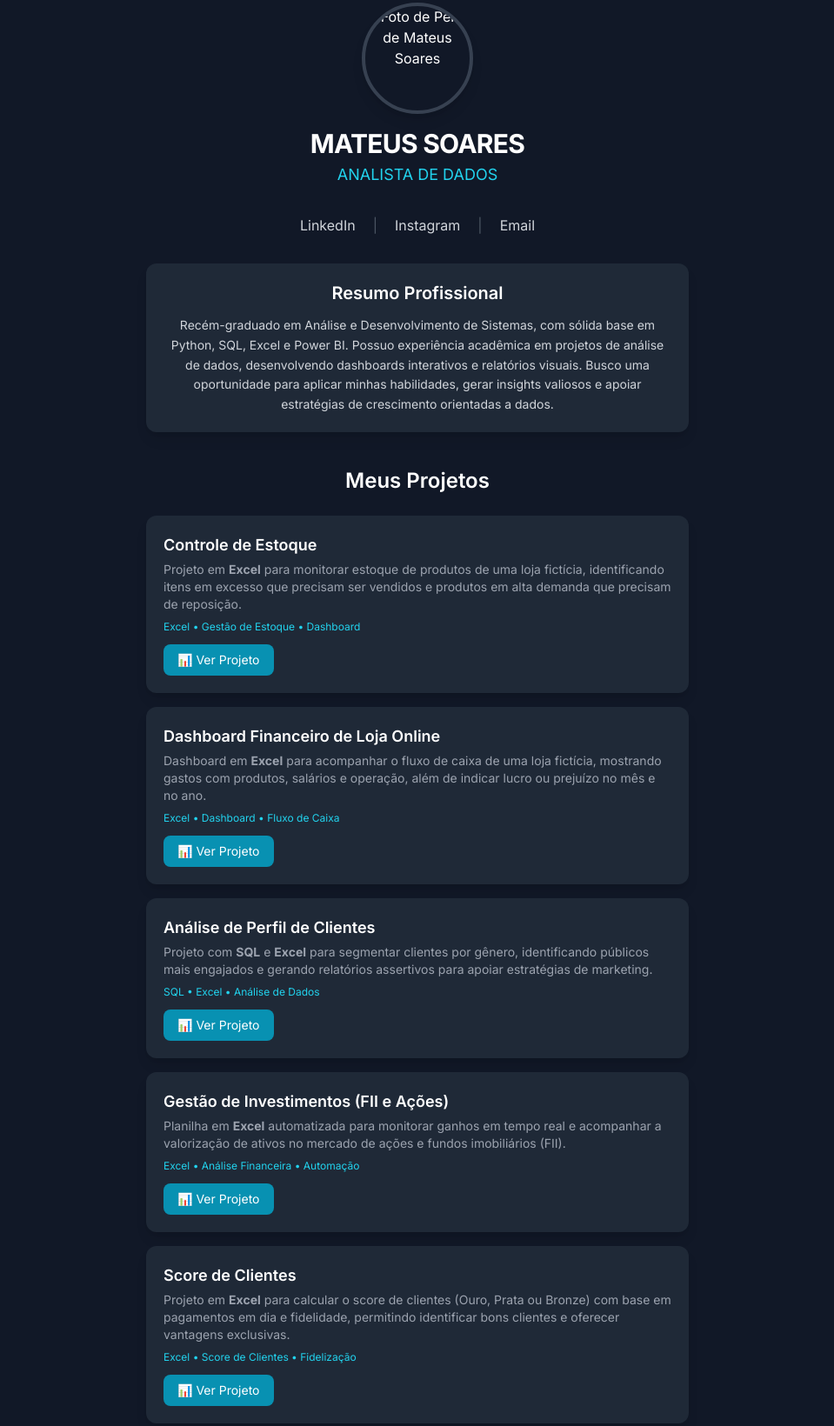
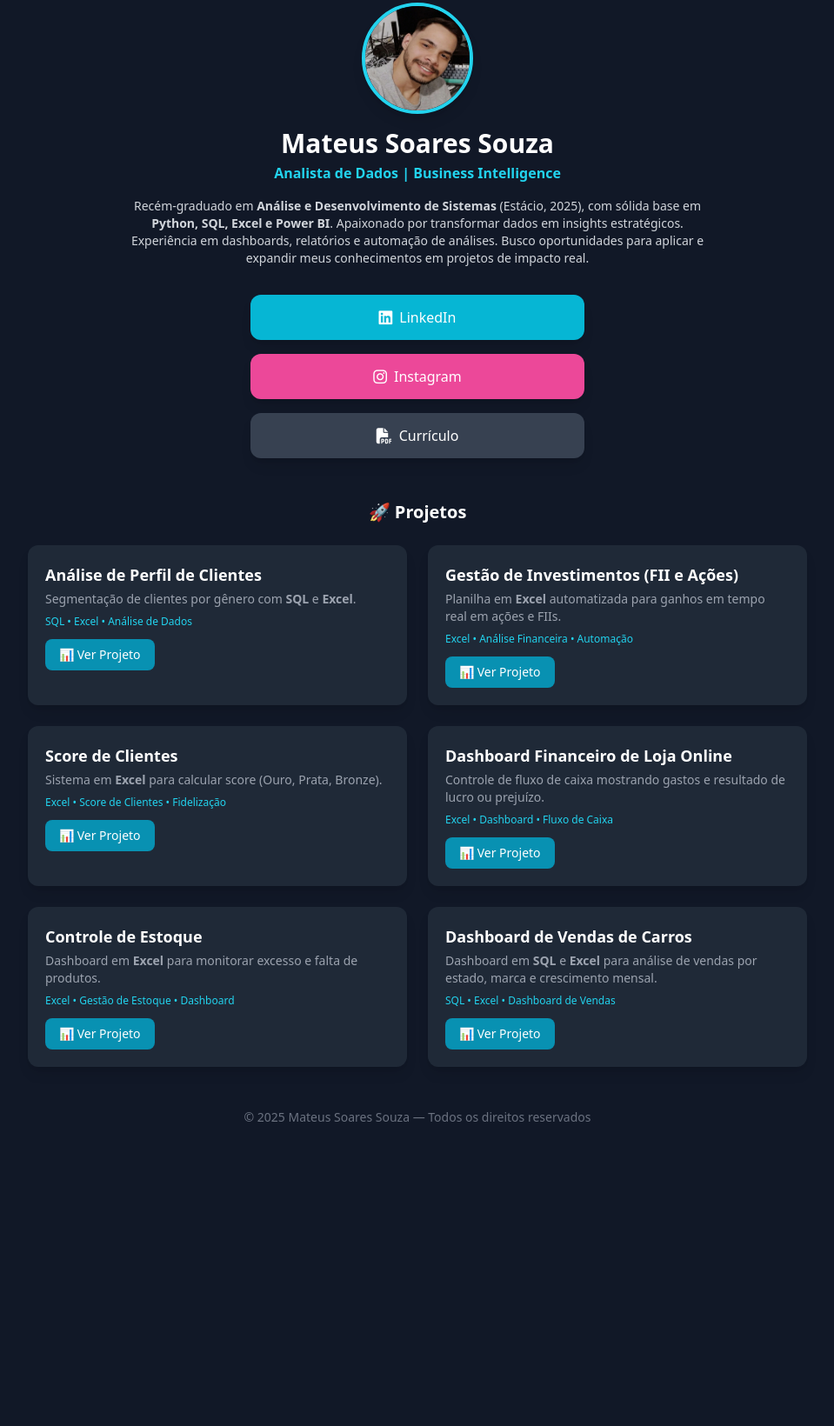
Before and after one commit to ssMatts/link-page, a plain HTML site: page index.html in a window 1280 px wide. Shown: the part 53-1693 px from the top of the page at 87% size, without its empty margins (160-1119 px from the left). After the commit the page ends 1372 px from the top, so only its background shows below. Drawn offline with nearby package versions, Linux system fonts and the light colour scheme.

Commit message:
Add files via upload

```diff
--- a/index.html
+++ b/index.html
@@ -1,138 +1,96 @@
 <!DOCTYPE html>
-<html lang="pt-br">
+<html lang="pt-BR">
 <head>
     <meta charset="UTF-8">
     <meta name="viewport" content="width=device-width, initial-scale=1.0">
-    <title>Mateus Soares | Portfólio de Projetos</title>
+    <title>Mateus Soares Souza | Portfólio</title>
+    <script src="https://cdn.tailwindcss.com"></script>
+    <link href="https://cdnjs.cloudflare.com/ajax/libs/font-awesome/6.4.0/css/all.min.css" rel="stylesheet">
+</head>
+<body class="bg-gray-900 text-white flex flex-col items-center min-h-screen p-6">
 
-    <script src="https://cdn.tailwindcss.com"></script>
+    <!-- Foto e Nome -->
+    <div class="flex flex-col items-center mt-8 text-center max-w-2xl">
+        <img src="photo.jpg" alt="Foto de Mateus" class="w-32 h-32 rounded-full shadow-lg border-4 border-cyan-400">
+        <h1 class="text-3xl font-bold mt-4">Mateus Soares Souza</h1>
+        <h2 class="text-cyan-400 font-semibold mt-1">Analista de Dados | Business Intelligence</h2>
+        <p class="text-gray-300 text-sm mt-4">
+            Recém-graduado em <b>Análise e Desenvolvimento de Sistemas</b> (Estácio, 2025),
+            com sólida base em <b>Python, SQL, Excel e Power BI</b>. Apaixonado por transformar dados em insights estratégicos.
+            Experiência em dashboards, relatórios e automação de análises. Busco oportunidades para aplicar e expandir meus conhecimentos em projetos de impacto real.
+        </p>
+    </div>
 
-    <link rel="preconnect" href="https://fonts.googleapis.com">
-    <link rel="preconnect" href="https://fonts.gstatic.com" crossorigin>
-    <link href="https://fonts.googleapis.com/css2?family=Inter:wght@400;500;600;700&display=swap" rel="stylesheet">
+    <!-- Links -->
+    <div class="mt-8 space-y-4 w-full max-w-sm">
+        <a href="https://www.linkedin.com/in/mateus-soares-9bb200362" target="_blank" class="flex items-center justify-center gap-2 bg-cyan-500 hover:bg-cyan-600 text-white py-3 rounded-xl shadow-lg transition duration-300">
+            <i class="fab fa-linkedin text-lg"></i> LinkedIn
+        </a>
 
-    <style>
-        body {
-            font-family: 'Inter', sans-serif;
-            background-color: #111827; /* Fundo cinza escuro */
-        }
-    </style>
-</head>
-<body class="text-white">
+        <a href="https://t.co/BVCOefQNnA" target="_blank" class="flex items-center justify-center gap-2 bg-pink-500 hover:bg-pink-600 text-white py-3 rounded-xl shadow-lg transition duration-300">
+            <i class="fab fa-instagram text-lg"></i> Instagram
+        </a>
 
-    <div class="container mx-auto max-w-2xl p-4 md:p-6">
+        <a href="Mateus_Soares_Souza_Curriculo.pdf" target="_blank" class="flex items-center justify-center gap-2 bg-gray-700 hover:bg-gray-800 text-white py-3 rounded-xl shadow-lg transition duration-300">
+            <i class="fas fa-file-pdf text-lg"></i> Currículo
+        </a>
+    </div>
 
-        <header class="text-center my-8">
-            <img src="URL_DA_SUA_FOTO_AQUI.jpg" alt="Foto de Perfil de Mateus Soares"
-                 class="w-32 h-32 rounded-full mx-auto mb-4 border-4 border-gray-700 shadow-lg object-cover">
+    <!-- Projetos -->
+    <div class="mt-12 w-full max-w-4xl">
+        <h2 class="text-xl font-bold text-center mb-6">🚀 Projetos</h2>
+        <div class="grid md:grid-cols-2 gap-6">
 
-            <h1 class="text-3xl font-bold tracking-tight">MATEUS SOARES</h1>
-            <p class="text-cyan-400 text-lg mt-1">ANALISTA DE DADOS</p>
-        </header>
-
-        <div class="flex justify-center items-center space-x-5 mb-8">
-            <a href="https://www.linkedin.com/in/mateus-soares-9bb200362" target="_blank" class="text-gray-300 hover:text-cyan-400 transition duration-300">LinkedIn</a>
-            <span class="text-gray-600">|</span>
-            <a href="https://t.co/BVCOefQNnA" target="_blank" class="text-gray-300 hover:text-cyan-400 transition duration-300">Instagram</a>
-            <span class="text-gray-600">|</span>
-            <a href="mailto:mateussoares44431@gmail.com" target="_blank" class="text-gray-300 hover:text-cyan-400 transition duration-300">Email</a>
-        </div>
-
-        <section class="bg-gray-800 p-5 rounded-xl shadow-lg mb-10">
-             <h2 class="text-xl font-semibold mb-3 text-center">Resumo Profissional</h2>
-             <p class="text-gray-300 text-center text-sm leading-relaxed">
-                Recém-graduado em Análise e Desenvolvimento de Sistemas, com sólida base em Python, SQL, Excel e Power BI. Possuo experiência acadêmica em projetos de análise de dados, desenvolvendo dashboards interativos e relatórios visuais. Busco uma oportunidade para aplicar minhas habilidades, gerar insights valiosos e apoiar estratégias de crescimento orientadas a dados.
-             </p>
-        </section>
-
-
-        <main>
-            <h2 class="text-2xl font-semibold mb-6 text-center">Meus Projetos</h2>
-
-            <div class="bg-gray-800 p-5 rounded-xl shadow-lg mb-4">
-                <h3 class="text-lg font-semibold">Controle de Estoque</h3>
-                <p class="text-gray-400 text-sm mt-1">
-                    Projeto em <b>Excel</b> para monitorar estoque de produtos de uma loja fictícia,
-                    identificando itens em excesso que precisam ser vendidos e produtos em alta demanda que precisam de reposição.
-                </p>
-                <p class="text-xs text-cyan-400 mt-2">Excel • Gestão de Estoque • Dashboard</p>
-                <a href="#" target="_blank"
-                   class="inline-block mt-3 px-4 py-2 bg-cyan-600 hover:bg-cyan-700 rounded-lg text-white text-sm transition">
-                    📊 Ver Projeto
-                </a>
+            <!-- Cards dos projetos (6) -->
+            <div class="bg-gray-800 p-5 rounded-xl shadow-lg">
+                <h3 class="text-lg font-semibold">Análise de Perfil de Clientes</h3>
+                <p class="text-gray-400 text-sm mt-1">Segmentação de clientes por gênero com <b>SQL</b> e <b>Excel</b>.</p>
+                <p class="text-xs text-cyan-400 mt-2">SQL • Excel • Análise de Dados</p>
+                <a href="Projeto-Perfil+dos+leads NO EXCEL.xlsx" target="_blank" class="inline-block mt-3 px-4 py-2 bg-cyan-600 hover:bg-cyan-700 rounded-lg text-white text-sm transition">📊 Ver Projeto</a>
             </div>
 
-            <div class="bg-gray-800 p-5 rounded-xl shadow-lg mb-4">
-                <h3 class="text-lg font-semibold">Dashboard Financeiro de Loja Online</h3>
-                <p class="text-gray-400 text-sm mt-1">
-                    Dashboard em <b>Excel</b> para acompanhar o fluxo de caixa de uma loja fictícia,
-                    mostrando gastos com produtos, salários e operação, além de indicar lucro ou prejuízo no mês e no ano.
-                </p>
-                <p class="text-xs text-cyan-400 mt-2">Excel • Dashboard • Fluxo de Caixa</p>
-                <a href="#" target="_blank"
-                   class="inline-block mt-3 px-4 py-2 bg-cyan-600 hover:bg-cyan-700 rounded-lg text-white text-sm transition">
-                    📊 Ver Projeto
-                </a>
+            <div class="bg-gray-800 p-5 rounded-xl shadow-lg">
+                <h3 class="text-lg font-semibold">Gestão de Investimentos (FII e Ações)</h3>
+                <p class="text-gray-400 text-sm mt-1">Planilha em <b>Excel</b> automatizada para ganhos em tempo real em ações e FIIs.</p>
+                <p class="text-xs text-cyan-400 mt-2">Excel • Análise Financeira • Automação</p>
+                <a href="projeto de investimentos do FII e AÇÕES no excel.xlsx" target="_blank" class="inline-block mt-3 px-4 py-2 bg-cyan-600 hover:bg-cyan-700 rounded-lg text-white text-sm transition">📊 Ver Projeto</a>
             </div>
 
-            <div class="bg-gray-800 p-5 rounded-xl shadow-lg mb-4">
-                <h3 class="text-lg font-semibold">Análise de Perfil de Clientes</h3>
-                <p class="text-gray-400 text-sm mt-1">
-                    Projeto com <b>SQL</b> e <b>Excel</b> para segmentar clientes por gênero, identificando públicos mais engajados
-                    e gerando relatórios assertivos para apoiar estratégias de marketing.
-                </p>
-                <p class="text-xs text-cyan-400 mt-2">SQL • Excel • Análise de Dados</p>
-                <a href="#" target="_blank"
-                   class="inline-block mt-3 px-4 py-2 bg-cyan-600 hover:bg-cyan-700 rounded-lg text-white text-sm transition">
-                    📊 Ver Projeto
-                </a>
+            <div class="bg-gray-800 p-5 rounded-xl shadow-lg">
+                <h3 class="text-lg font-semibold">Score de Clientes</h3>
+                <p class="text-gray-400 text-sm mt-1">Sistema em <b>Excel</b> para calcular score (Ouro, Prata, Bronze).</p>
+                <p class="text-xs text-cyan-400 mt-2">Excel • Score de Clientes • Fidelização</p>
+                <a href="projeto-perfil-do-cliente no excel.xlsx" target="_blank" class="inline-block mt-3 px-4 py-2 bg-cyan-600 hover:bg-cyan-700 rounded-lg text-white text-sm transition">📊 Ver Projeto</a>
             </div>
 
-            <div class="bg-gray-800 p-5 rounded-xl shadow-lg mb-4">
-                <h3 class="text-lg font-semibold">Gestão de Investimentos (FII e Ações)</h3>
-                <p class="text-gray-400 text-sm mt-1">
-                    Planilha em <b>Excel</b> automatizada para monitorar ganhos em tempo real e acompanhar a valorização de ativos
-                    no mercado de ações e fundos imobiliários (FII).
-                </p>
-                <p class="text-xs text-cyan-400 mt-2">Excel • Análise Financeira • Automação</p>
-                <a href="#" target="_blank"
-                   class="inline-block mt-3 px-4 py-2 bg-cyan-600 hover:bg-cyan-700 rounded-lg text-white text-sm transition">
-                    📊 Ver Projeto
-                </a>
+            <div class="bg-gray-800 p-5 rounded-xl shadow-lg">
+                <h3 class="text-lg font-semibold">Dashboard Financeiro de Loja Online</h3>
+                <p class="text-gray-400 text-sm mt-1">Controle de fluxo de caixa mostrando gastos e resultado de lucro ou prejuízo.</p>
+                <p class="text-xs text-cyan-400 mt-2">Excel • Dashboard • Fluxo de Caixa</p>
+                <a href="projeto-fluxo-de-caixa-no excel.xlsx" target="_blank" class="inline-block mt-3 px-4 py-2 bg-cyan-600 hover:bg-cyan-700 rounded-lg text-white text-sm transition">📊 Ver Projeto</a>
             </div>
 
-            <div class="bg-gray-800 p-5 rounded-xl shadow-lg mb-4">
-                <h3 class="text-lg font-semibold">Score de Clientes</h3>
-                <p class="text-gray-400 text-sm mt-1">
-                    Projeto em <b>Excel</b> para calcular o score de clientes (Ouro, Prata ou Bronze) com base em pagamentos em dia
-                    e fidelidade, permitindo identificar bons clientes e oferecer vantagens exclusivas.
-                </p>
-                <p class="text-xs text-cyan-400 mt-2">Excel • Score de Clientes • Fidelização</p>
-                <a href="#" target="_blank"
-                   class="inline-block mt-3 px-4 py-2 bg-cyan-600 hover:bg-cyan-700 rounded-lg text-white text-sm transition">
-                    📊 Ver Projeto
-                </a>
+            <div class="bg-gray-800 p-5 rounded-xl shadow-lg">
+                <h3 class="text-lg font-semibold">Controle de Estoque</h3>
+                <p class="text-gray-400 text-sm mt-1">Dashboard em <b>Excel</b> para monitorar excesso e falta de produtos.</p>
+                <p class="text-xs text-cyan-400 mt-2">Excel • Gestão de Estoque • Dashboard</p>
+                <a href="projeto-estoque-excel.xlsx" target="_blank" class="inline-block mt-3 px-4 py-2 bg-cyan-600 hover:bg-cyan-700 rounded-lg text-white text-sm transition">📊 Ver Projeto</a>
             </div>
 
-            <div class="bg-gray-800 p-5 rounded-xl shadow-lg mb-4">
+            <div class="bg-gray-800 p-5 rounded-xl shadow-lg">
                 <h3 class="text-lg font-semibold">Dashboard de Vendas de Carros</h3>
-                <p class="text-gray-400 text-sm mt-1">
-                    Projeto em <b>SQL</b> e <b>Excel</b> para análise de vendas de automóveis,
-                    mostrando os estados com mais vendas, marcas mais vendidas e crescimento mensal.
-                </p>
+                <p class="text-gray-400 text-sm mt-1">Dashboard em <b>SQL</b> e <b>Excel</b> para análise de vendas por estado, marca e crescimento mensal.</p>
                 <p class="text-xs text-cyan-400 mt-2">SQL • Excel • Dashboard de Vendas</p>
-                <a href="#" target="_blank"
-                   class="inline-block mt-3 px-4 py-2 bg-cyan-600 hover:bg-cyan-700 rounded-lg text-white text-sm transition">
-                    📊 Ver Projeto
-                </a>
+                <a href="Projeto-1-Dashboard-de-vendas.xlsx" target="_blank" class="inline-block mt-3 px-4 py-2 bg-cyan-600 hover:bg-cyan-700 rounded-lg text-white text-sm transition">📊 Ver Projeto</a>
             </div>
-        </main>
 
-        <footer class="text-center mt-10 mb-6">
-            <p class="text-gray-500 text-sm">© 2025 Mateus Soares Souza</p>
-        </footer>
+        </div>
+    </div>
 
-    </div>
+    <!-- Rodapé -->
+    <footer class="mt-12 text-gray-500 text-sm text-center">
+        © 2025 Mateus Soares Souza — Todos os direitos reservados
+    </footer>
 
 </body>
 </html>
```
Also changed, not shown: photo.jpg (added), 7 other files.
